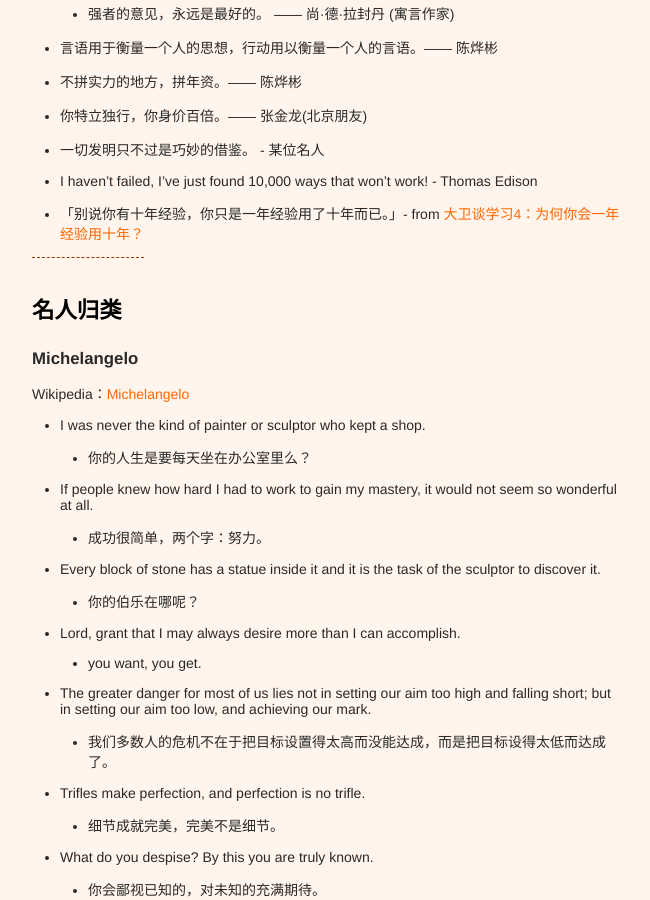
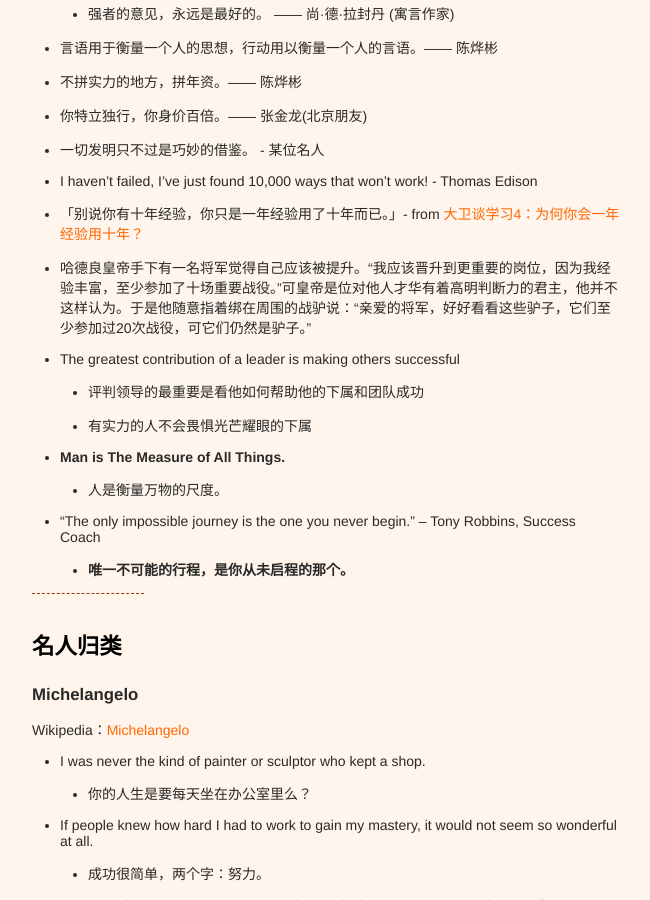
Before and after one commit to xianyuxmu/xianyuxmu.github.io, a Jekyll site: the page built from _posts/2017-06-17-chicken-soup.md, in a window 1280 px wide and 900 px high, scrolled down 7624 px. Shown: the whole window, without its empty margins (314-964 px from the left). Built offline with Jekyll 4.4.1, drawn with Linux system fonts in a browser that asks for light colours; comment, search, counter and statistics services are not loaded.

Commit message:
Reading & chicken soup

```diff
--- a/_posts/2017-06-17-chicken-soup.md
+++ b/_posts/2017-06-17-chicken-soup.md
@@ -210,6 +210,14 @@ tags:
 - 一切发明只不过是巧妙的借鉴。 - 某位名人
 - I haven't failed, I've just found 10,000 ways that won't work! - Thomas Edison
 - 「别说你有十年经验，你只是一年经验用了十年而已。」- from [大卫谈学习4：为何你会一年经验用十年？](http://blog.51cto.com/davidzhang33/1313940)
+- 哈德良皇帝手下有一名将军觉得自己应该被提升。“我应该晋升到更重要的岗位，因为我经验丰富，至少参加了十场重要战役。”可皇帝是位对他人才华有着高明判断力的君主，他并不这样认为。于是他随意指着绑在周围的战驴说：“亲爱的将军，好好看看这些驴子，它们至少参加过20次战役，可它们仍然是驴子。”
+- The greatest contribution of a leader is making others successful
+	- 评判领导的最重要是看他如何帮助他的下属和团队成功
+	- 有实力的人不会畏惧光芒耀眼的下属
+- **Man is The Measure of All Things.**
+	- 人是衡量万物的尺度。
+- “The only impossible journey is the one you never begin.” – Tony Robbins, Success Coach
+	- **唯一不可能的行程，是你从未启程的那个。**
 
 
 ----
```
Also changed, not shown: _posts/2018-04-04-monthly-reading.md (+7 -0 lines).
